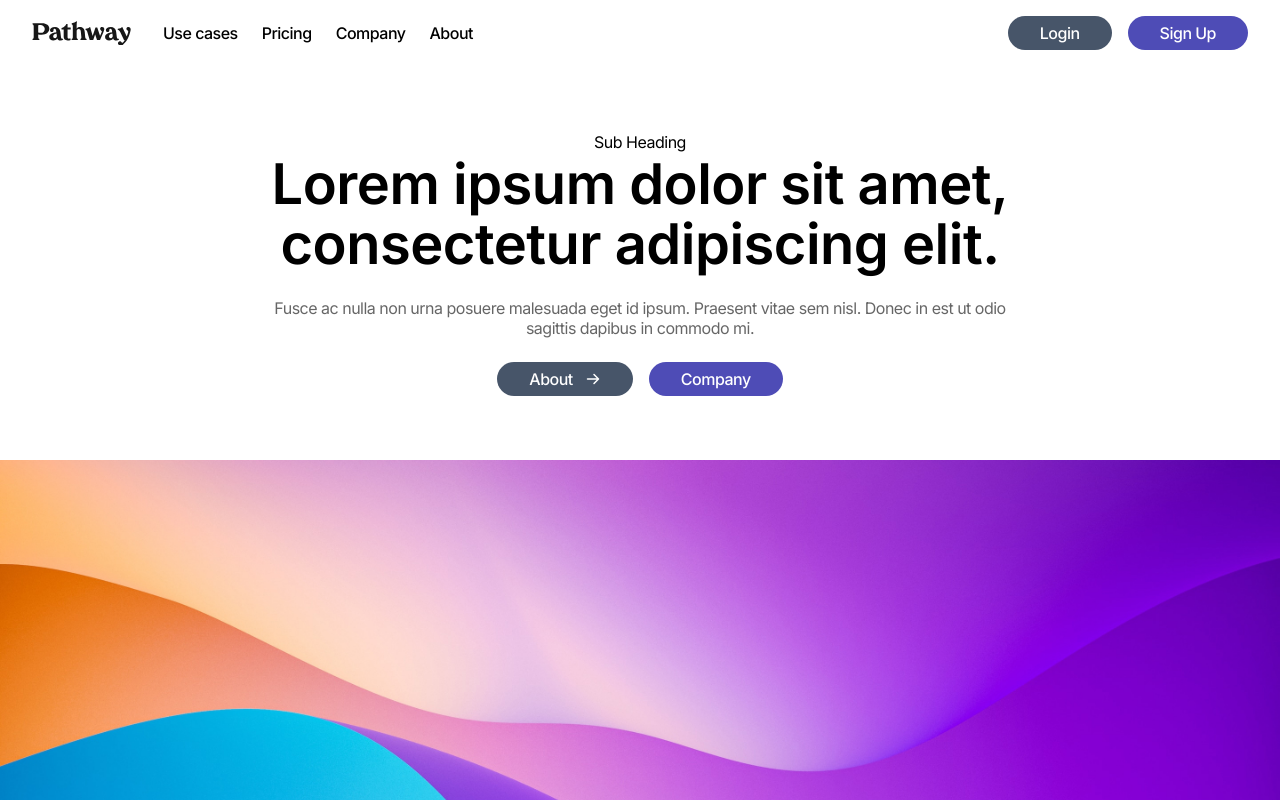
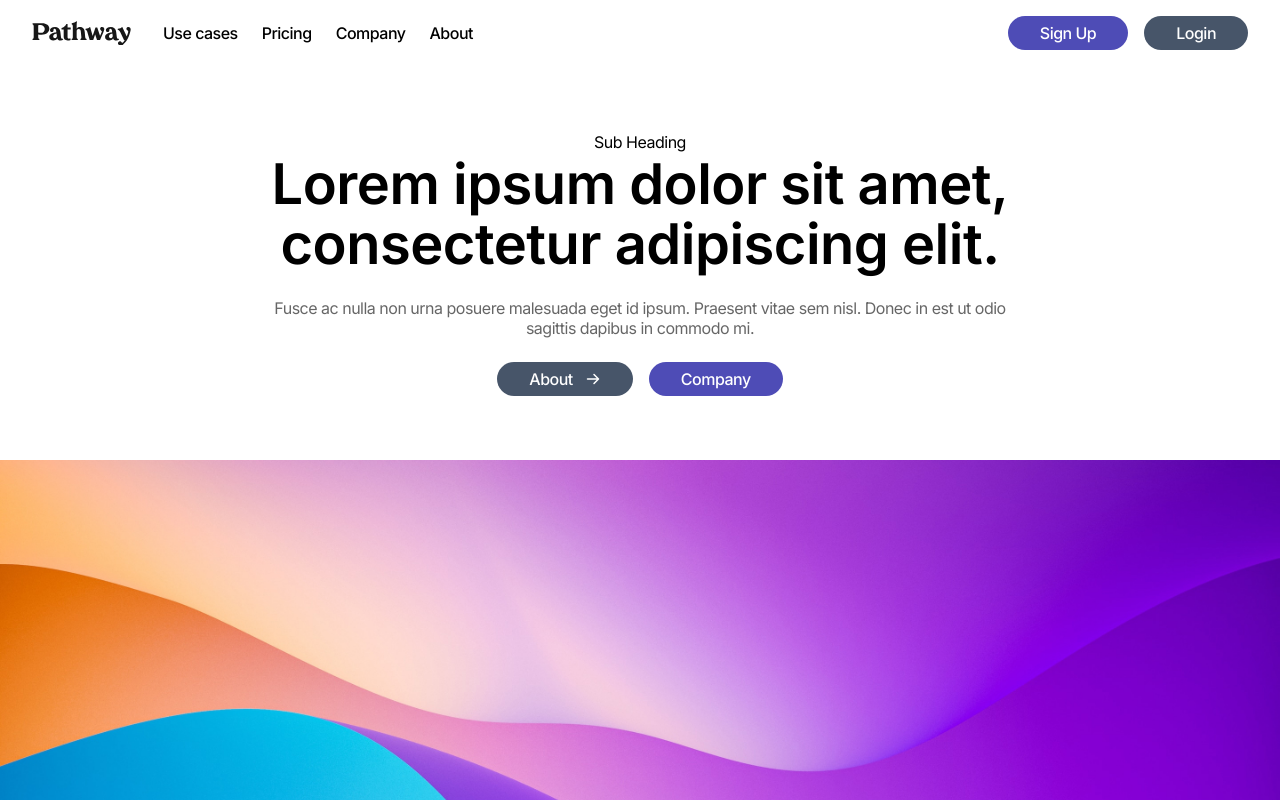
Before and after one commit to christian-luntok/pathway, a Next.js app: page / in a window 1280 px wide. Shown: the top 800 px of the page. Built offline with nearby package versions, Linux system fonts and the light colour scheme.

Commit message:
Fixed arrangement of buttons.

```diff
--- a/components/Header.js
+++ b/components/Header.js
@@ -21,13 +21,13 @@ const Header = () => {
                 </div>
                 <Nav />
                 <div className="button-container hidden md:flex flex-wrap gap-4 ml-auto">
+                    <PrimaryButton
+                        text="Sign Up"
+                        link="/sign-up"
+                    />
                     <SecondaryButton
                         text="Login"
                         link="/login"
-                    />
-                    <PrimaryButton
-                        text="Sign Up"
-                        link="/sign-up"
                     />
                 </div>
             </div>
```
